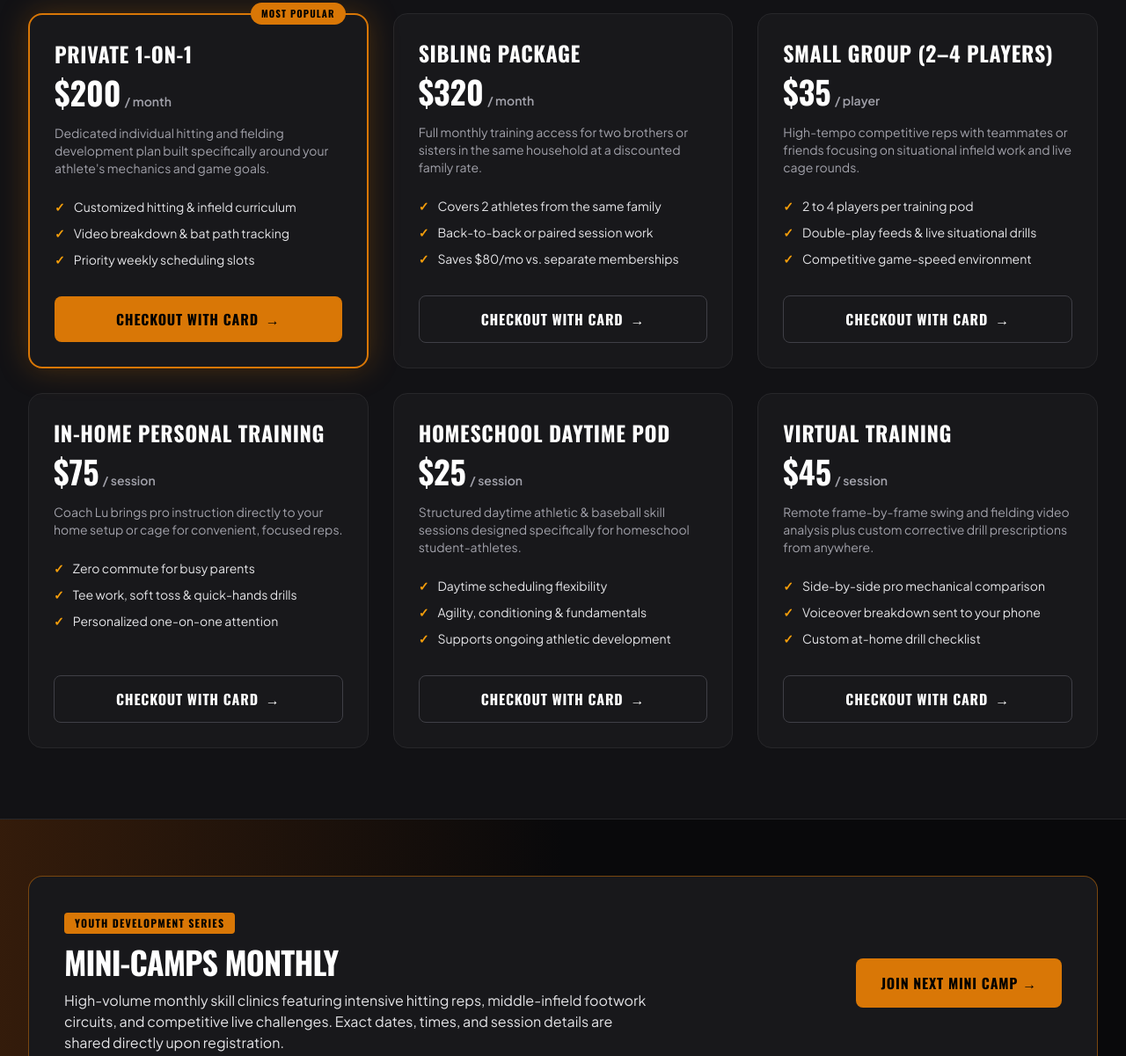
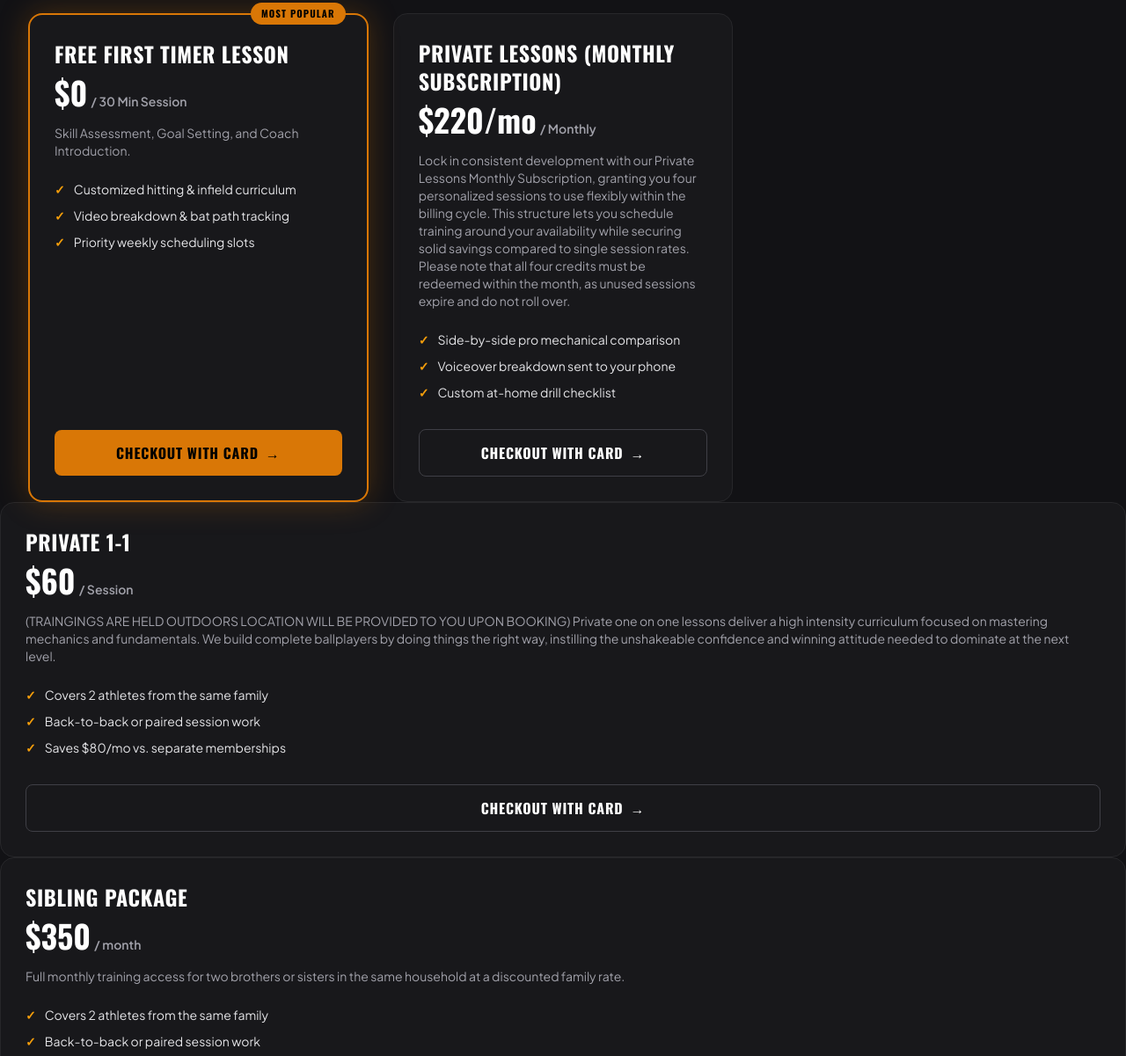
Before and after one commit to liuwuand/Coachlubaseball, a plain HTML site: page index.html in a window 1280 px wide. Shown: the part 2092-3293 px from the top of the page at 88% size. Drawn offline with nearby package versions, Linux system fonts and the light colour scheme.

Commit message:
Update index.html

```diff
--- a/index.html
+++ b/index.html
@@ -4,7 +4,7 @@
   <meta charset="UTF-8" />
   <meta name="viewport" content="width=device-width, initial-scale=1.0" />
   <title>Coach Lu Baseball Training | Private Hitting, Fielding & Youth Development</title>
-  <meta name="description" content="Elite private 1-on-1 hitting and fielding instruction, small group sessions, homeschool daytime pods, monthly mini-camps, and virtual training with former High-A pro middle infielder Coach Lu Diaz." />
+  <meta name="description" content="Elite private 1-on-1 hitting and fielding instruction, small group sessions, homeschool daytime pods, monthly Clinics, and virtual training with former High-A pro middle infielder Coach Lu Diaz." />
   <script src="https://cdn.tailwindcss.com"></script>
   <link rel="preconnect" href="https://fonts.googleapis.com">
   <link rel="preconnect" href="https://fonts.gstatic.com" crossorigin>
@@ -259,21 +259,21 @@
 
       <div class="grid md:grid-cols-2 lg:grid-cols-3 gap-7">
 
-        <!-- 1. Private 1-on-1 -->
+        <!-- 1. Free First Timer Lesson -->
         <div class="bg-brand-card border-2 border-brand-gold rounded-2xl p-7 flex flex-col justify-between relative card-hover gold-glow">
           <div class="absolute -top-3.5 right-6 bg-brand-gold text-black text-[11px] font-display font-bold uppercase tracking-widest px-3 py-1 rounded-full">
             Most Popular
           </div>
           <div>
             <div class="flex items-baseline justify-between gap-2 mb-2">
-              <h3 class="font-display font-bold text-2xl uppercase tracking-wide text-white">Private 1-on-1</h3>
+              <h3 class="font-display font-bold text-2xl uppercase tracking-wide text-white">Free First Timer Lesson</h3>
             </div>
             <div class="flex items-baseline gap-1 mb-4">
-              <span class="font-display font-bold text-4xl text-white">$200</span>
-              <span class="text-sm font-semibold text-zinc-400">/ month</span>
+              <span class="font-display font-bold text-4xl text-white">$0</span>
+              <span class="text-sm font-semibold text-zinc-400">/ 30 Min Session</span>
             </div>
             <p class="text-sm text-zinc-400 mb-6">
-              Dedicated individual hitting and fielding development plan built specifically around your athlete's mechanics and game goals.
+              Skill Assessment, Goal Setting, and Coach Introduction.
             </p>
             <ul class="space-y-2.5 text-sm text-brand-silver mb-8">
               <li class="flex items-center gap-2.5"><span class="text-brand-lightGold font-bold">✓</span> Customized hitting &amp; infield curriculum</li>
@@ -281,20 +281,73 @@
               <li class="flex items-center gap-2.5"><span class="text-brand-lightGold font-bold">✓</span> Priority weekly scheduling slots</li>
             </ul>
           </div>
-          <a href="https://buy.stripe.com/8x25kE8b35dGczxeWy6Vq00" target="_blank" rel="noopener noreferrer" class="w-full text-center bg-brand-gold hover:bg-brand-darkGold text-black font-display font-bold uppercase tracking-wider py-3.5 px-5 rounded-lg transition-colors flex items-center justify-center gap-2">
+          <a href="https://buy.stripe.com/6oU00kdvn5dG0QP9Ce6Vq0h" target="_blank" rel="noopener noreferrer" class="w-full text-center bg-brand-gold hover:bg-brand-darkGold text-black font-display font-bold uppercase tracking-wider py-3.5 px-5 rounded-lg transition-colors flex items-center justify-center gap-2">
             <span>Checkout with Card</span>
             <span>→</span>
           </a>
         </div>
 
-        <!-- 2. Sibling Package -->
+         <!-- 2.Private Lessons (Monthly Subscription)  -->
+        <div class="bg-brand-card border border-zinc-800 rounded-2xl p-7 flex flex-col justify-between card-hover">
+          <div>
+            <div class="flex items-baseline justify-between gap-2 mb-2">
+              <h3 class="font-display font-bold text-2xl uppercase tracking-wide text-white">Private Lessons (Monthly Subscription)</h3>
+            </div>
+            <div class="flex items-baseline gap-1 mb-4">
+              <span class="font-display font-bold text-4xl text-white">$220/mo</span>
+              <span class="text-sm font-semibold text-zinc-400">/ Monthly</span>
+            </div>
+            <p class="text-sm text-zinc-400 mb-6">
+            Lock in consistent development with our Private Lessons Monthly Subscription, granting you four personalized sessions to use flexibly within the billing cycle. This structure lets you schedule training around your availability while securing solid savings compared to single session rates. Please note that all four credits must be redeemed within the month, as unused sessions expire and do not roll over.
+            </p>
+            <ul class="space-y-2.5 text-sm text-brand-silver mb-8">
+              <li class="flex items-center gap-2.5"><span class="text-brand-lightGold font-bold">✓</span> Side-by-side pro mechanical comparison</li>
+              <li class="flex items-center gap-2.5"><span class="text-brand-lightGold font-bold">✓</span> Voiceover breakdown sent to your phone</li>
+              <li class="flex items-center gap-2.5"><span class="text-brand-lightGold font-bold">✓</span> Custom at-home drill checklist</li>
+            </ul>
+          </div>
+          <a href="https://buy.stripe.com/bJe6oIcrj5dGdDBeWy6Vq0k" target="_blank" rel="noopener noreferrer" class="w-full text-center bg-zinc-900 hover:bg-brand-gold border border-zinc-700 hover:border-brand-gold text-white hover:text-black font-display font-bold uppercase tracking-wider py-3.5 px-5 rounded-lg transition-colors flex items-center justify-center gap-2">
+            <span>Checkout with Card</span>
+            <span>→</span>
+          </a>
+        </div>
+
+      </div>
+    </div>
+
+     <!-- 3. Private 1-1  -->
+        <div class="bg-brand-card border border-zinc-800 rounded-2xl p-7 flex flex-col justify-between card-hover">
+          <div>
+            <div class="flex items-baseline justify-between gap-2 mb-2">
+              <h3 class="font-display font-bold text-2xl uppercase tracking-wide text-white">Private 1-1</h3>
+            </div>
+            <div class="flex items-baseline gap-1 mb-4">
+              <span class="font-display font-bold text-4xl text-white">$60</span>
+              <span class="text-sm font-semibold text-zinc-400">/ Session</span>
+            </div>
+            <p class="text-sm text-zinc-400 mb-6">
+             (TRAINGINGS ARE HELD OUTDOORS LOCATION WILL BE PROVIDED TO YOU UPON BOOKING) Private one on one lessons deliver a high intensity curriculum focused on mastering mechanics and fundamentals. We build complete ballplayers by doing things the right way, instilling the unshakeable confidence and winning attitude needed to dominate at the next level.
+            </p>
+            <ul class="space-y-2.5 text-sm text-brand-silver mb-8">
+              <li class="flex items-center gap-2.5"><span class="text-brand-lightGold font-bold">✓</span> Covers 2 athletes from the same family</li>
+              <li class="flex items-center gap-2.5"><span class="text-brand-lightGold font-bold">✓</span> Back-to-back or paired session work</li>
+              <li class="flex items-center gap-2.5"><span class="text-brand-lightGold font-bold">✓</span> Saves $80/mo vs. separate memberships</li>
+            </ul>
+          </div>
+          <a href="https://buy.stripe.com/14A3cw4YRbC4fLJaGi6Vq0g" target="_blank" rel="noopener noreferrer" class="w-full text-center bg-zinc-900 hover:bg-brand-gold border border-zinc-700 hover:border-brand-gold text-white hover:text-black font-display font-bold uppercase tracking-wider py-3.5 px-5 rounded-lg transition-colors flex items-center justify-center gap-2">
+            <span>Checkout with Card</span>
+            <span>→</span>
+          </a>
+        </div>
+
+        <!-- 4. Sibling Package -->
         <div class="bg-brand-card border border-zinc-800 rounded-2xl p-7 flex flex-col justify-between card-hover">
           <div>
             <div class="flex items-baseline justify-between gap-2 mb-2">
               <h3 class="font-display font-bold text-2xl uppercase tracking-wide text-white">Sibling Package</h3>
             </div>
             <div class="flex items-baseline gap-1 mb-4">
-              <span class="font-display font-bold text-4xl text-white">$320</span>
+              <span class="font-display font-bold text-4xl text-white">$350</span>
               <span class="text-sm font-semibold text-zinc-400">/ month</span>
             </div>
             <p class="text-sm text-zinc-400 mb-6">
@@ -306,7 +359,7 @@
               <li class="flex items-center gap-2.5"><span class="text-brand-lightGold font-bold">✓</span> Saves $80/mo vs. separate memberships</li>
             </ul>
           </div>
-          <a href="https://buy.stripe.com/9B6bJ2gHz49C0QP5lY6Vq01" target="_blank" rel="noopener noreferrer" class="w-full text-center bg-zinc-900 hover:bg-brand-gold border border-zinc-700 hover:border-brand-gold text-white hover:text-black font-display font-bold uppercase tracking-wider py-3.5 px-5 rounded-lg transition-colors flex items-center justify-center gap-2">
+          <a href="https://buy.stripe.com/bJe7sMezr8pS57529M6Vq0f" target="_blank" rel="noopener noreferrer" class="w-full text-center bg-zinc-900 hover:bg-brand-gold border border-zinc-700 hover:border-brand-gold text-white hover:text-black font-display font-bold uppercase tracking-wider py-3.5 px-5 rounded-lg transition-colors flex items-center justify-center gap-2">
             <span>Checkout with Card</span>
             <span>→</span>
           </a>
@@ -319,7 +372,7 @@
               <h3 class="font-display font-bold text-2xl uppercase tracking-wide text-white">Small Group (2–4 Players)</h3>
             </div>
             <div class="flex items-baseline gap-1 mb-4">
-              <span class="font-display font-bold text-4xl text-white">$35</span>
+              <span class="font-display font-bold text-4xl text-white">$45</span>
               <span class="text-sm font-semibold text-zinc-400">/ player</span>
             </div>
             <p class="text-sm text-zinc-400 mb-6">
@@ -331,7 +384,7 @@
               <li class="flex items-center gap-2.5"><span class="text-brand-lightGold font-bold">✓</span> Competitive game-speed environment</li>
             </ul>
           </div>
-          <a href="https://buy.stripe.com/dRmeVe1MF6hKarp29M6Vq02" target="_blank" rel="noopener noreferrer" class="w-full text-center bg-zinc-900 hover:bg-brand-gold border border-zinc-700 hover:border-brand-gold text-white hover:text-black font-display font-bold uppercase tracking-wider py-3.5 px-5 rounded-lg transition-colors flex items-center justify-center gap-2">
+          <a href="https://buy.stripe.com/dRm3cwbnf21uczx7u66Vq0e" target="_blank" rel="noopener noreferrer" class="w-full text-center bg-zinc-900 hover:bg-brand-gold border border-zinc-700 hover:border-brand-gold text-white hover:text-black font-display font-bold uppercase tracking-wider py-3.5 px-5 rounded-lg transition-colors flex items-center justify-center gap-2">
             <span>Checkout with Card</span>
             <span>→</span>
           </a>
@@ -344,11 +397,11 @@
               <h3 class="font-display font-bold text-2xl uppercase tracking-wide text-white">In-Home Personal Training</h3>
             </div>
             <div class="flex items-baseline gap-1 mb-4">
-              <span class="font-display font-bold text-4xl text-white">$75</span>
+              <span class="font-display font-bold text-4xl text-white">$85</span>
               <span class="text-sm font-semibold text-zinc-400">/ session</span>
             </div>
             <p class="text-sm text-zinc-400 mb-6">
-              Coach Lu brings pro instruction directly to your home setup or cage for convenient, focused reps.
+              Professional instruction directly to the athlete's setup. It offers personalized one on one attention with focused drills like tee work, soft toss, and quick hands exercises to sharpen mechanics while eliminating travel time for parents. I bring the setup directly to them by transporting professional portable training equipment—like nets, tees, and hitting mats—directly to their driveway or yard, setting up a complete mobile academy wherever they have space.
             </p>
             <ul class="space-y-2.5 text-sm text-brand-silver mb-8">
               <li class="flex items-center gap-2.5"><span class="text-brand-lightGold font-bold">✓</span> Zero commute for busy parents</li>
@@ -356,7 +409,7 @@
               <li class="flex items-center gap-2.5"><span class="text-brand-lightGold font-bold">✓</span> Personalized one-on-one attention</li>
             </ul>
           </div>
-          <a href="https://buy.stripe.com/aFaeVe0IBeOgeHF5lY6Vq03" target="_blank" rel="noopener noreferrer" class="w-full text-center bg-zinc-900 hover:bg-brand-gold border border-zinc-700 hover:border-brand-gold text-white hover:text-black font-display font-bold uppercase tracking-wider py-3.5 px-5 rounded-lg transition-colors flex items-center justify-center gap-2">
+          <a href="https://buy.stripe.com/14A7sMcrj21u8jh15I6Vq0d" target="_blank" rel="noopener noreferrer" class="w-full text-center bg-zinc-900 hover:bg-brand-gold border border-zinc-700 hover:border-brand-gold text-white hover:text-black font-display font-bold uppercase tracking-wider py-3.5 px-5 rounded-lg transition-colors flex items-center justify-center gap-2">
             <span>Checkout with Card</span>
             <span>→</span>
           </a>
@@ -369,7 +422,7 @@
               <h3 class="font-display font-bold text-2xl uppercase tracking-wide text-white">Homeschool Daytime Pod</h3>
             </div>
             <div class="flex items-baseline gap-1 mb-4">
-              <span class="font-display font-bold text-4xl text-white">$25</span>
+              <span class="font-display font-bold text-4xl text-white">$45</span>
               <span class="text-sm font-semibold text-zinc-400">/ session</span>
             </div>
             <p class="text-sm text-zinc-400 mb-6">
@@ -381,7 +434,7 @@
               <li class="flex items-center gap-2.5"><span class="text-brand-lightGold font-bold">✓</span> Supports ongoing athletic development</li>
             </ul>
           </div>
-          <a href="https://buy.stripe.com/8x2dRaezr35y5756q26Vq04" target="_blank" rel="noopener noreferrer" class="w-full text-center bg-zinc-900 hover:bg-brand-gold border border-zinc-700 hover:border-brand-gold text-white hover:text-black font-display font-bold uppercase tracking-wider py-3.5 px-5 rounded-lg transition-colors flex items-center justify-center gap-2">
+          <a href="https://buy.stripe.com/cNicN62QJ8pSfLJaGi6Vq0c" target="_blank" rel="noopener noreferrer" class="w-full text-center bg-zinc-900 hover:bg-brand-gold border border-zinc-700 hover:border-brand-gold text-white hover:text-black font-display font-bold uppercase tracking-wider py-3.5 px-5 rounded-lg transition-colors flex items-center justify-center gap-2">
             <span>Checkout with Card</span>
             <span>→</span>
           </a>
@@ -394,7 +447,7 @@
               <h3 class="font-display font-bold text-2xl uppercase tracking-wide text-white">Virtual Training</h3>
             </div>
             <div class="flex items-baseline gap-1 mb-4">
-              <span class="font-display font-bold text-4xl text-white">$45</span>
+              <span class="font-display font-bold text-4xl text-white">$65</span>
               <span class="text-sm font-semibold text-zinc-400">/ session</span>
             </div>
             <p class="text-sm text-zinc-400 mb-6">
@@ -406,7 +459,7 @@
               <li class="flex items-center gap-2.5"><span class="text-brand-lightGold font-bold">✓</span> Custom at-home drill checklist</li>
             </ul>
           </div>
-          <a href="https://buy.stripe.com/3cI4gA1MF21u1UT5lY6Vq05" target="_blank" rel="noopener noreferrer" class="w-full text-center bg-zinc-900 hover:bg-brand-gold border border-zinc-700 hover:border-brand-gold text-white hover:text-black font-display font-bold uppercase tracking-wider py-3.5 px-5 rounded-lg transition-colors flex items-center justify-center gap-2">
+          <a href="https://buy.stripe.com/cNidRagHz7lO2YX29M6Vq0b" target="_blank" rel="noopener noreferrer" class="w-full text-center bg-zinc-900 hover:bg-brand-gold border border-zinc-700 hover:border-brand-gold text-white hover:text-black font-display font-bold uppercase tracking-wider py-3.5 px-5 rounded-lg transition-colors flex items-center justify-center gap-2">
             <span>Checkout with Card</span>
             <span>→</span>
           </a>
@@ -416,7 +469,7 @@
     </div>
   </section>
 
-  <!-- Featured Event: MINI-CAMPS MONTHLY -->
+  <!-- Featured Event: Coach Lu's All Star Development Clinic MONTHLY -->
   <section id="camp" class="py-16 border-b border-zinc-800 bg-gradient-to-r from-brand-darkGold/25 via-brand-black to-brand-black">
     <div class="max-w-7xl mx-auto px-4 sm:px-6 lg:px-8">
       <div class="bg-brand-card border border-brand-gold/50 rounded-2xl p-8 md:p-10 flex flex-col lg:flex-row items-start lg:items-center justify-between gap-8">
@@ -425,15 +478,15 @@
             Youth Development Series
           </span>
           <h2 class="font-display font-bold text-3xl sm:text-4xl uppercase tracking-tight text-white">
-            MINI-CAMPS MONTHLY
+            Clinics MONTHLY
           </h2>
           <p class="text-brand-silver text-sm sm:text-base leading-relaxed">
-            High-volume monthly skill clinics featuring intensive hitting reps, middle-infield footwork circuits, and competitive live challenges. Exact dates, times, and session details are shared directly upon registration.
+           The monthly All Star Development Clinic delivers comprehensive monthly training for hitters and fielders. Athletes master elite mechanics through high tempo reps, situational drills, and game speed challenges designed to build complete ballplayers and foster a winning mindset. These intensive mini camps last between two and four hours, packing elite instruction into high energy sessions designed to maximize development.
           </p>
         </div>
         <div class="flex flex-col sm:flex-row gap-3 w-full lg:w-auto">
-          <a href="https://buy.stripe.com/28EeVe3UNay00QP01E6Vq0a" target="_blank" rel="noopener noreferrer" class="bg-brand-gold hover:bg-brand-darkGold text-black font-display font-bold uppercase tracking-wider px-7 py-4 rounded-lg text-center transition-colors whitespace-nowrap">
-            Join Next Mini Camp →
+          <a href="https://buy.stripe.com/bJe6oIcrj5dGdDBeWy6Vq0k" target="_blank" rel="noopener noreferrer" class="bg-brand-gold hover:bg-brand-darkGold text-black font-display font-bold uppercase tracking-wider px-7 py-4 rounded-lg text-center transition-colors whitespace-nowrap">
+            Join Next Clinic →
           </a>
         </div>
       </div>
@@ -445,7 +498,7 @@
     <div class="max-w-3xl mx-auto px-4 sm:px-6 lg:px-8">
       <div class="bg-brand-card border border-zinc-800 rounded-2xl p-8 sm:p-10 shadow-2xl">
         <div class="text-center mb-8">
-          <span class="text-brand-lightGold font-display font-bold uppercase tracking-widest text-sm">Lock In Your Time Slot</span>
+          <span class="text-brand-lightGold font-display font-bold uppercase tracking-widest text-sm">Lock In Your Session</span>
           <h2 class="font-display font-bold text-3xl sm:text-4xl uppercase tracking-tight mt-1 text-white">Session Scheduling &amp; Questions</h2>
           <p class="text-sm text-zinc-400 mt-2">
             Already completed checkout or want to confirm day/time availability first? Send your player details below and we will follow up with exact session times and details.
@@ -481,13 +534,15 @@
           <div>
             <label class="block text-xs font-semibold uppercase tracking-wider text-brand-silver mb-2">Selected Package</label>
             <select name="package" class="w-full bg-zinc-900 border border-zinc-700 rounded-lg px-4 py-3 text-white text-sm focus:outline-none focus:border-brand-gold">
-              <option value="Private 1-on-1 ($200/mo)">Private 1-on-1 ($200/mo)</option>
-              <option value="Sibling Package ($320/mo)">Sibling Package ($320/mo)</option>
-              <option value="Small Group 2-4 Players ($35)">Small Group 2–4 Players ($35)</option>
-              <option value="In-Home Personal Training ($75)">In-Home Personal Training ($75)</option>
-              <option value="Homeschool Daytime Pod ($25)">Homeschool Daytime Pod ($25)</option>
-              <option value="Virtual Training ($45)">Virtual Training ($45)</option>
-              <option value="Mini-Camps Monthly">Mini-Camps Monthly</option>
+              <option value="FREE First Timer Lesson ($0)">First Timer 1-on-1 ($0)</option>
+              <option value="Private Lesson Monthly Subcription ($220/mo)">Private Lesson Monthly Subcription ($220/mo)</option>
+              <option value="Private 1-on-1 ($60)">Private 1-on-1 ($60)</option>
+              <option value="Sibling Package ($350/mo)">Sibling Package ($350/mo)</option>
+              <option value="Small Group 2-4 Players ($45)">Small Group 2–4 Players ($45)</option>
+              <option value="In-Home Personal Training ($85)">In-Home Personal Training ($85)</option>
+              <option value="Homeschool Daytime Pod ($45)">Homeschool Daytime Pod ($45)</option>
+              <option value="Virtual Training ($65)">Virtual Training ($65)</option>
+              <option value="Coach Lu's All Star Development Clinic">Monthly Clinics($100)</option>
             </select>
           </div>
 
@@ -507,12 +562,14 @@
   <!-- Footer -->
   <footer class="bg-brand-black border-t border-zinc-800 py-10">
     <div class="max-w-7xl mx-auto px-4 sm:px-6 lg:px-8 flex flex-col sm:flex-row items-center justify-between gap-4">
+      <a href="https://www.instagram.com/coachluofficial?utm_source=ig_web_button_share_sheet&fqnt=ZDNlZDc0MzIxNw==" target="_blank" rel="noopener noreferrer" class="text-brand-gold hover:underline">Instagram</a>
       <div class="flex items-center gap-3">
         <img src="coachlu.png" alt="Coach Lu Baseball Training" class="h-9 w-auto object-contain" />
         <span class="font-display font-bold uppercase tracking-wider text-sm text-brand-silver">Coach Lu Baseball Training</span>
       </div>
       <p class="text-xs text-zinc-500">
         © 2026 Coach Lu Baseball Training • All Rights Reserved
+        @Coachluofficial
       </p>
     </div>
   </footer>
```
